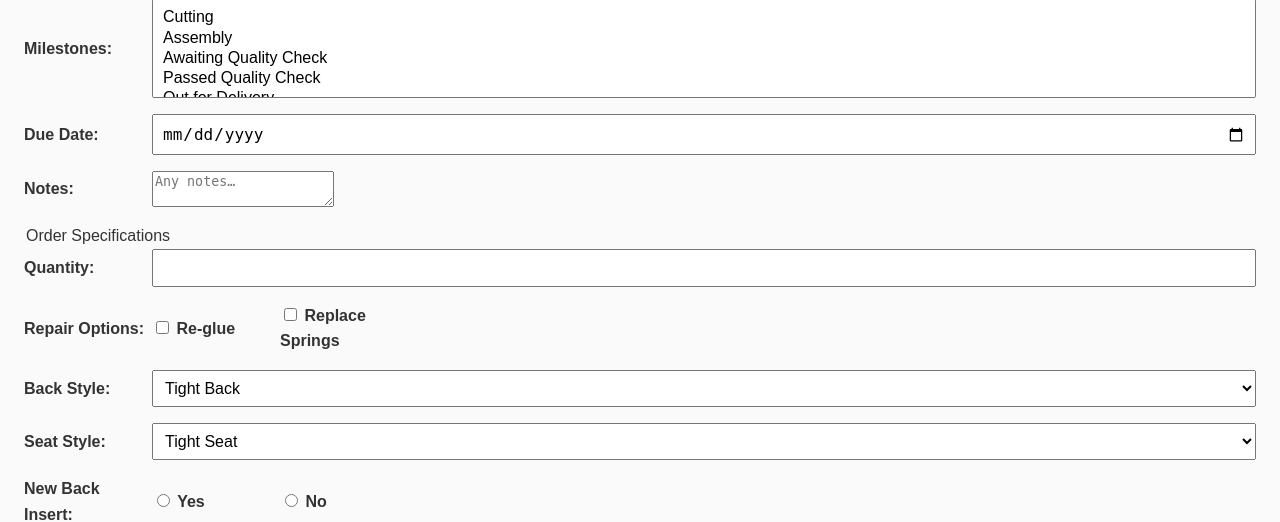
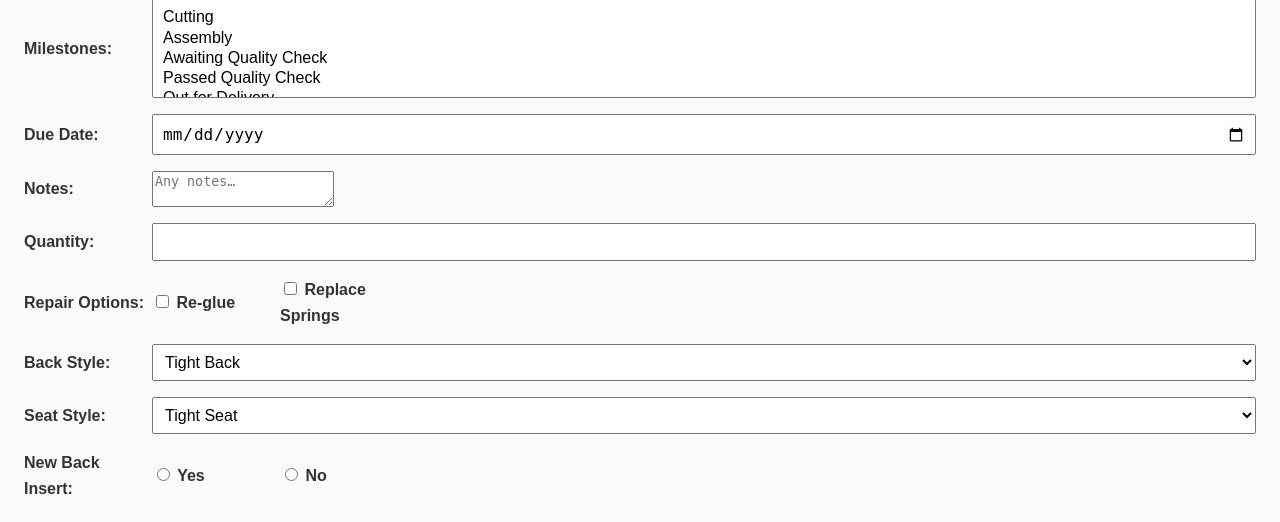
Before and after one commit to resendest/OPTS_Furniture_Upholstery, a Flask app: page / in a window 1280 px wide. Shown: the part 657-1179 px from the top of the page. Run offline with Flask 2, Linux system fonts and the light colour scheme.

Commit message:
clean-up

```diff
--- a/templates/index.html
+++ b/templates/index.html
@@ -62,12 +62,10 @@
       <textarea id="notes" name="notes" placeholder="Any notes…"></textarea>
     </div>
 
-    <legend>Order Specifications</legend>
-
-      <div class="form-row">
-        <label for="quantity">Quantity:</label>
-        <input type="number" id="quantity" name="quantity" min="1" required />
-      </div>
+    <div class="form-row">
+      <label for="quantity">Quantity:</label>
+      <input type="number" id="quantity" name="quantity" min="1" required />
+    </div>
 
       <div class="form-row">
         <label>Repair Options:</label>
```
Also changed, not shown: 1 other file.
